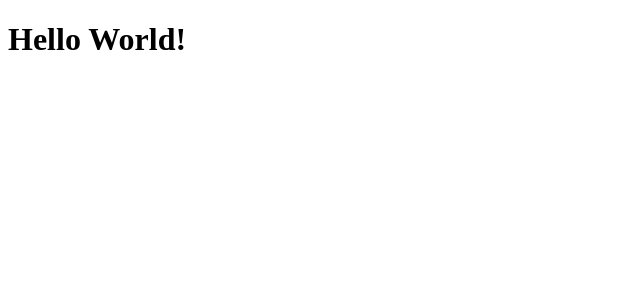
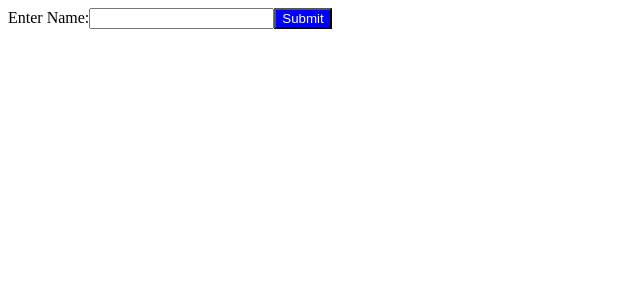
Before and after one commit to martinezjf2/jsx, a React (Create React App) app: page / in a window 1280 px wide. Shown: the top 300 px of the page, without its empty margins (0-640 px from the left). Built offline with nearby package versions, Linux system fonts and the light colour scheme.

Commit message:
added form with inline styling

```diff
--- a/src/App.js
+++ b/src/App.js
@@ -4,7 +4,11 @@ import React from "react";
 export default function App() {
     return (
         <div>
-            <h1>Hello World!</h1>
+            <label className="label" for="name">
+                Enter Name:
+            </label>
+            <input type="text" id="name" />
+            <button style={{backgroundColor: 'blue', color: 'white'}}>Submit</button>
         </div>
     )
 }
```
